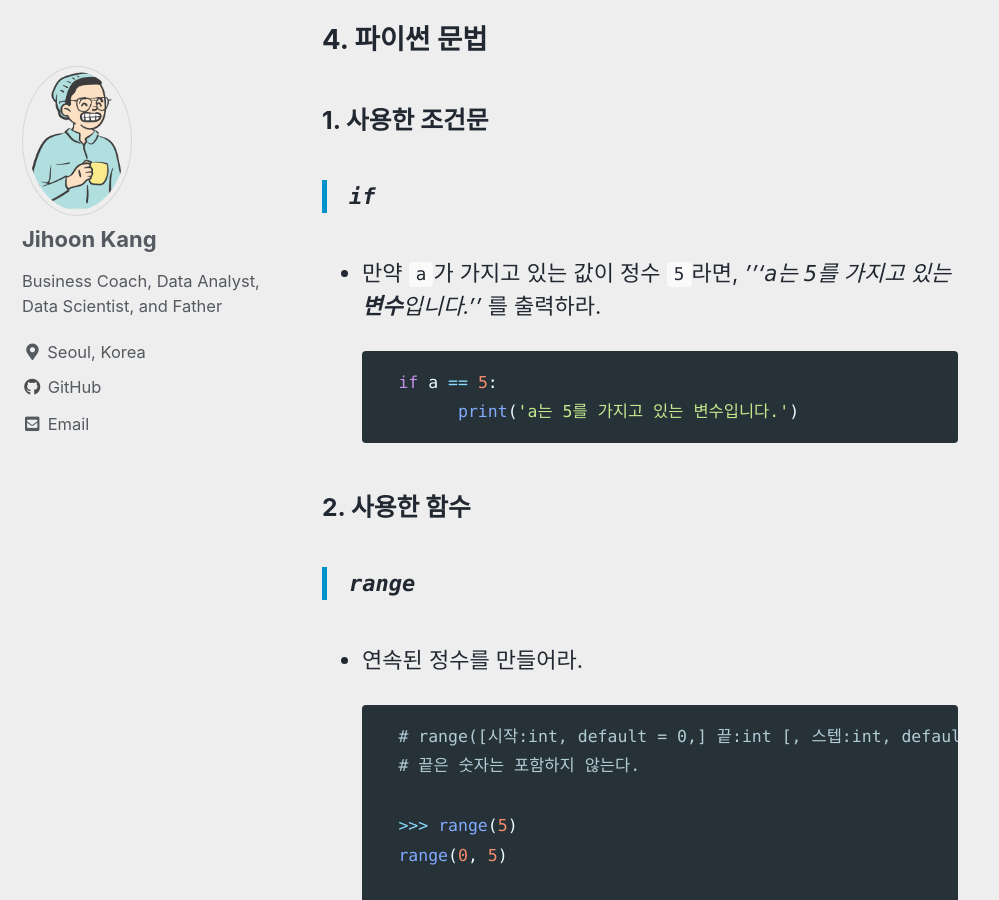
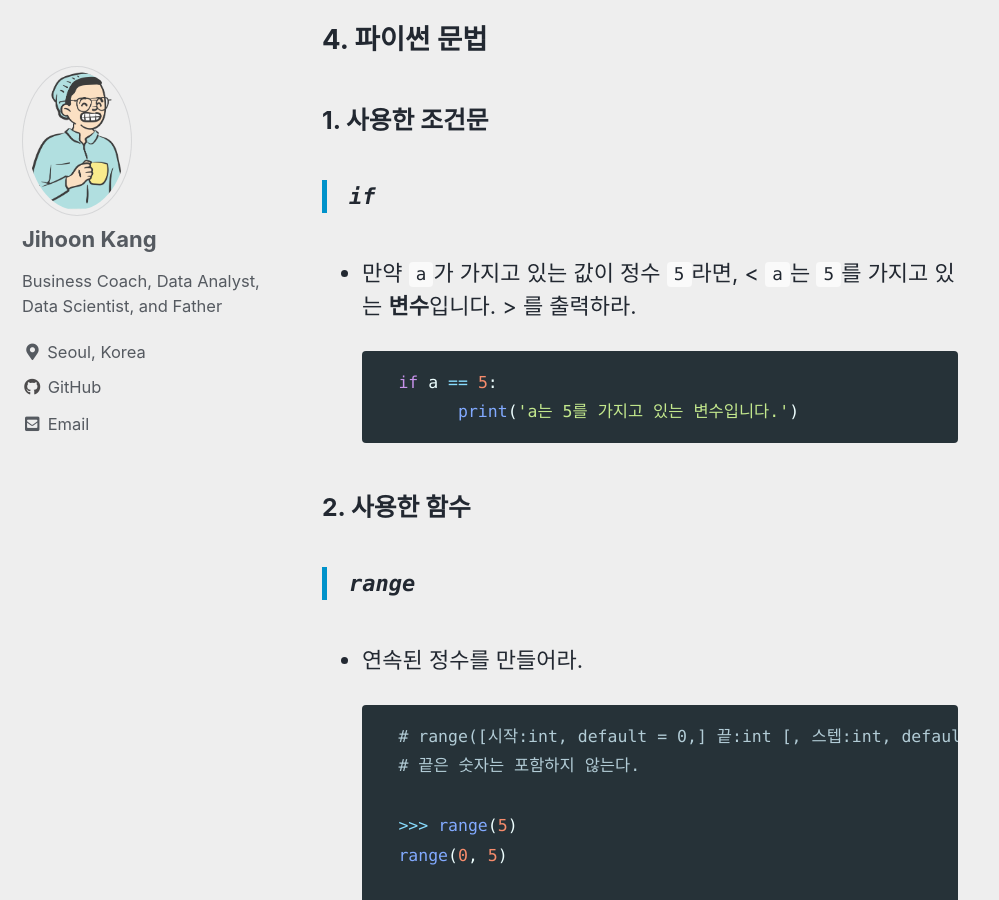
Before and after one commit to SurfingOrca/SurfingOrca.github.io, a Jekyll site: the page built from _posts/2020-08-25-01.md, in a window 1280 px wide and 900 px high, scrolled down 2151 px. Shown: the whole window, without its empty margins (0-999 px from the left). Built offline with Jekyll 4.4.1, drawn with Linux system fonts in a browser that asks for light colours; cached includes are drawn as plain includes; part of the change alters nothing that is shown.

````diff
--- a/_posts/2020-08-25-01.md
+++ b/_posts/2020-08-25-01.md
@@ -61,7 +61,7 @@ tags: [jekyll, github, markdown]
 
 > **`if`**
 
-- 만약 `a`가 가지고 있는 값이 정수 `5`라면, *'''`a`는 `5`를 가지고 있는 **변수**입니다.''* 를 출력하라.
+- 만약 `a`가 가지고 있는 값이 정수 `5`라면, < `a`는 `5`를 가지고 있는 **변수**입니다. > 를 출력하라.
 
     ```python
     if a == 5:
````
Also changed, not shown: 2 other files.
